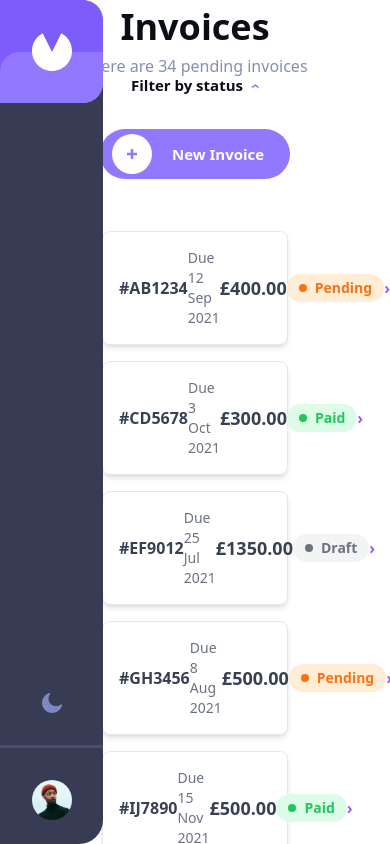
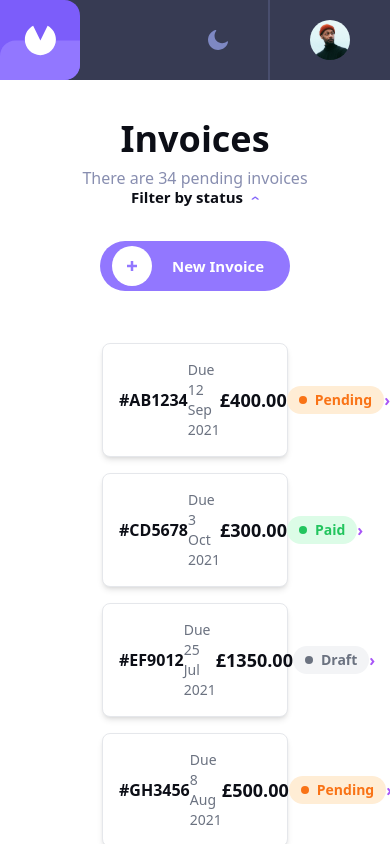
Before and after one commit to LevanMachitadze/fullProject, a React (Vite) app: page / in a window 390 px wide. Shown: the top 844 px of the page. Built offline with nearby package versions, Linux system fonts and the light colour scheme.

Commit message:
feat/change:status,change:darkmode,change:responseve

```diff
--- a/src/App.jsx
+++ b/src/App.jsx
@@ -1,26 +1,46 @@
-import React, { useState } from 'react';
-import './App.css';
-import Header from './component/Header';
-import SideBar from './component/sideBar';
-import EmptyBanner from './component/EmptyBanner';
-import { BrowserRouter as Router, Routes, Route } from 'react-router-dom';
-import Invoices from './component/Invoices';
-import AddInvoice from './component/SideAdd';
+import React, { useState } from "react";
+import "./App.css";
+import Header from "./component/Header";
+import SideBar from "./component/sideBar";
+import EmptyBanner from "./component/EmptyBanner";
+import { BrowserRouter as Router, Routes, Route } from "react-router-dom";
+import Invoices from "./component/Invoices";
+import AddInvoice from "./component/SideAdd";
 
 const App = () => {
-  const [isInvoices, setIsInvoices] = useState(true);
+  const [isLight, setIsLight] = useState(true);
+  const [filterStatus, setFilterStatus] = useState("");
 
   return (
     <Router>
-      <div className='relative w-full'>
-        <div className='fixed left-0 top-0'>{<SideBar />}</div>
-        <div className='m-auto w-[60%]'>
-          <header className='mb-7'>{<Header />}</header>
+      <div
+        className={`relative w-full ${
+          isLight ? "bg-white text-[#0C0E16]" : "bg-[#141625] text-white"
+        }`}
+      >
+        <div className="xl:fixed xl:left-0 w-full xl:w-4 xl:max-w-[1280px] xl:top-0 fixed left-0 top-0">
+          <SideBar isLight={isLight} setIsLight={setIsLight} />
+        </div>
+        <div className="m-auto w-[60%] mt-28 xl:mt-0">
+          <header className="mb-7">
+            <Header isLight={isLight} setFilterStatus={setFilterStatus} />
+          </header>
           <main>
             <Routes>
-              <Route path='/' element={<Invoices />} />
-              <Route path='/sideadd/:id' element={<AddInvoice />} />
-              <Route path='/empty' element={<EmptyBanner />} />
+              <Route
+                path="/"
+                element={
+                  <Invoices isLight={isLight} filterStatus={filterStatus} />
+                }
+              />
+              <Route
+                path="/sideadd/:id"
+                element={<AddInvoice isLight={isLight} />}
+              />
+              <Route
+                path="/empty"
+                element={<EmptyBanner isLight={isLight} />}
+              />
             </Routes>
           </main>
         </div>
--- a/src/component/Header.jsx
+++ b/src/component/Header.jsx
@@ -1,8 +1,8 @@
-import React, { useState } from 'react';
-import upArrow from '../assets/png/uparrow.png';
-import plius from '../assets/png/plius.png';
+import React, { useState } from "react";
+import upArrow from "../assets/png/uparrow.png";
+import plius from "../assets/png/plius.png";
 
-const Header = () => {
+const Header = ({ isLight, setFilterStatus }) => {
   const [isFilterOpen, setIsFilterOpen] = useState(false);
   const [checkedStatus, setCheckedStatus] = useState({
     draft: false,
@@ -19,57 +19,84 @@ const Header = () => {
       ...prevStatus,
       [status]: !prevStatus[status],
     }));
+
+    if (checkedStatus[status]) {
+      setFilterStatus("");
+    } else {
+      setFilterStatus(status);
+    }
   };
 
   return (
-    <header className='flex justify-between items-center flex-col sm:flex-row text-center'>
-      <div>
-        <div>
-          <p className='text-[#0C0E16] text-[36px] font-bold'>Invoices</p>
-          <p className='text-[#888EB0]'>There are 34 pending invoices</p>
-        </div>
+    <header
+      className={`flex justify-between items-center flex-col sm:flex-row text-center ${
+        isLight ? "bg-white text-[#0C0E16]" : "bg-[#141625] text-white"
+      }`}
+    >
+      <div className="xl:w-[200px]">
+        <p className="text-[36px] font-bold">Invoices</p>
+        <p className={`${isLight ? "text-[#888EB0]" : "text-[#DFE3FA]"}`}>
+          There are 34 pending invoices
+        </p>
       </div>
-      <div className='flex items-center gap-9 flex-col sm:flex-row'>
+
+      <div className="flex items-center gap-9 flex-col sm:flex-row">
         <div>
           <p
-            className='flex text-[#0C0E16] items-center gap-2 text-[15px] font-bold leading-[15px]'
+            className="flex items-center gap-2 text-[15px] font-bold leading-[15px] cursor-pointer"
             onClick={toggleFilter}
           >
-            Filter by status{' '}
-            <img src={upArrow} className='w-[8px] h-[4px]' alt='arrow' />
+            Filter by status{" "}
+            <img src={upArrow} className="w-[8px] h-[4px]" alt="arrow" />
           </p>
 
           {isFilterOpen && (
-            <div className='absolute bg-white w-[192px] h-[128px] mt-6 shadow-lg rounded-md flex flex-col'>
+            <div
+              className={`absolute ${
+                isLight ? "bg-white" : "bg-[#373B53]"
+              } w-[192px] h-[128px] mt-6 shadow-lg rounded-md flex flex-col`}
+            >
               {!checkedStatus.pending && !checkedStatus.completed && (
-                <label className='p-2 text-[#0C0E16]'>
+                <label
+                  className={`p-2 items-center justify-start flex ${
+                    isLight ? "text-[#0C0E16]" : "text-[#DFE3FA]"
+                  }`}
+                >
                   <input
-                    type='checkbox'
-                    className='mr-2'
+                    type="checkbox"
+                    className="mr-2"
                     checked={checkedStatus.draft}
-                    onChange={() => handleCheckboxChange('draft')}
+                    onChange={() => handleCheckboxChange("draft")}
                   />
                   Draft
                 </label>
               )}
               {!checkedStatus.draft && !checkedStatus.completed && (
-                <label className='p-2 text-[#0C0E16]'>
+                <label
+                  className={`p-2 items-center justify-start flex ${
+                    isLight ? "text-[#0C0E16]" : "text-[#DFE3FA]"
+                  }`}
+                >
                   <input
-                    type='checkbox'
-                    className='mr-2'
+                    type="checkbox"
+                    className="mr-2 "
                     checked={checkedStatus.pending}
-                    onChange={() => handleCheckboxChange('pending')}
+                    onChange={() => handleCheckboxChange("pending")}
                   />
                   Pending
                 </label>
               )}
               {!checkedStatus.draft && !checkedStatus.pending && (
-                <label className='p-2 text-[#0C0E16]'>
+                <label
+                  className={`p-2 items-center justify-start  flex ${
+                    isLight ? "text-[#0C0E16]" : "text-[#DFE3FA]"
+                  }`}
+                >
                   <input
-                    type='checkbox'
-                    className='mr-2'
+                    type="checkbox"
+                    className="mr-2"
                     checked={checkedStatus.completed}
-                    onChange={() => handleCheckboxChange('completed')}
+                    onChange={() => handleCheckboxChange("paid")}
                   />
                   Completed
                 </label>
@@ -78,11 +105,19 @@ const Header = () => {
           )}
         </div>
 
-        <button className='w-[190px] h-[50px] pl-3 bg-[#9277FF] leading-[33px] rounded-[50px] flex items-center gap-5'>
-          <div className='w-[40px] h-[40px] bg-white flex items-center justify-center rounded-3xl'>
-            <img src={plius} alt='plius' />
+        <button
+          className={`w-[190px] h-[50px] pl-3 rounded-[50px] flex items-center gap-5 ${
+            isLight ? "bg-[#9277FF]" : "bg-[#7C5DFA]"
+          }`}
+        >
+          <div
+            className={`w-[40px] h-[40px] flex items-center justify-center rounded-3xl ${
+              isLight ? "bg-white" : "bg-white"
+            }`}
+          >
+            <img src={plius} alt="plius" />
           </div>
-          <p className='text-white text-[15px] font-bold leading-[15px]'>
+          <p className="text-white text-[15px] font-bold leading-[15px]">
             New Invoice
           </p>
         </button>
--- a/src/component/Invoices.jsx
+++ b/src/component/Invoices.jsx
@@ -1,8 +1,8 @@
-import React, { useState, useEffect } from 'react';
-import { useNavigate } from 'react-router-dom';
-import content from '../../local.json';
+import React, { useState, useEffect } from "react";
+import { useNavigate } from "react-router-dom";
+import content from "../../local.json";
 
-const Invoices = () => {
+const Invoices = ({ isLight, filterStatus }) => {
   const [invoices, setInvoices] = useState([]);
   const [loading, setLoading] = useState(true);
   const [selectedInvoice, setSelectedInvoice] = useState(null);
@@ -19,31 +19,32 @@ const Invoices = () => {
 
     fetchInvoices();
   }, []);
+
   const handleMarkAsPaid = () => {
     if (selectedInvoice) {
       const updatedInvoices = invoices.map((invoice) =>
         invoice.id === selectedInvoice.id
-          ? { ...invoice, status: 'paid' }
+          ? { ...invoice, status: "paid" }
           : invoice
       );
       setInvoices(updatedInvoices);
-      setSelectedInvoice({ ...selectedInvoice, status: 'paid' });
+      setSelectedInvoice({ ...selectedInvoice, status: "paid" });
     }
   };
 
   const getStatusClasses = (status) => {
-    if (status.toLowerCase() === 'paid') return 'bg-green-100 text-green-500';
-    if (status.toLowerCase() === 'pending')
-      return 'bg-orange-100 text-orange-500';
-    if (status.toLowerCase() === 'draft') return 'bg-gray-100 text-gray-500';
-    return '';
+    if (status.toLowerCase() === "paid") return "bg-green-100 text-green-500";
+    if (status.toLowerCase() === "pending")
+      return "bg-orange-100 text-orange-500";
+    if (status.toLowerCase() === "draft") return "bg-gray-100 text-gray-500";
+    return "";
   };
 
   const getDotColor = (status) => {
-    if (status.toLowerCase() === 'paid') return 'bg-green-500';
-    if (status.toLowerCase() === 'pending') return 'bg-orange-500';
-    if (status.toLowerCase() === 'draft') return 'bg-gray-500';
-    return '';
+    if (status.toLowerCase() === "paid") return "bg-green-500";
+    if (status.toLowerCase() === "pending") return "bg-orange-500";
+    if (status.toLowerCase() === "draft") return "bg-gray-500";
+    return "";
   };
 
   const handleInvoiceClick = (invoice) => {
@@ -75,19 +76,33 @@ const Invoices = () => {
     navigate(`/sideadd/${invoice.id}`);
   };
 
+  const filteredInvoices = filterStatus
+    ? invoices.filter(
+        (invoice) => invoice.status.toLowerCase() === filterStatus
+      )
+    : invoices;
+
   return (
-    <div className='max-w-4xl mx-auto p-6'>
+    <div
+      className={`max-w-4xl mx-auto p-6 ${
+        isLight ? "bg-white text-[#0C0E16]" : "bg-[#141625] text-white"
+      }`}
+    >
       {loading ? (
-        <div className='text-center py-4'>Loading...</div>
+        <div className="text-center py-4">Loading...</div>
       ) : selectedInvoice ? (
         <div>
-          <button onClick={handleBackButtonClick} className='mb-4 underline'>
+          <button onClick={handleBackButtonClick} className="mb-4 underline">
             Go back
           </button>
-          <div className='p-6 border rounded-lg shadow-md bg-white mb-16'>
-            <div className='flex justify-between items-center mb-6'>
-              <div className='flex items-center'>
-                <span className='mr-2'>Status</span>
+          <div
+            className={`p-6 border rounded-lg shadow-md ${
+              isLight ? "bg-white text-[#0C0E16]" : "bg-[#1E2139] text-white"
+            } mb-16`}
+          >
+            <div className="flex justify-between items-center mb-6">
+              <div className="flex items-center">
+                <span className="mr-2">Status</span>
                 <div
                   className={`px-4 py-2 rounded-full font-semibold ${getStatusClasses(
                     selectedInvoice.status
@@ -97,22 +112,22 @@ const Invoices = () => {
                 </div>
               </div>
               <div>
-                <div className='flex space-x-4'>
+                <div className="flex space-x-4">
                   <button
                     onClick={() => handleEditInvoice(selectedInvoice)}
-                    className='px-4 py-2 text-[#7E88C3] bg-gray-100 rounded-full font-bold hover:bg-gray-200'
+                    className="px-4 py-2 text-[#7E88C3] bg-gray-100 rounded-full font-bold hover:bg-gray-200"
                   >
                     Edit
                   </button>
                   <button
                     onClick={handleOpenDeleteModal}
-                    className='px-4 py-2 text-white bg-red-500 rounded-full font-bold hover:bg-red-600'
+                    className="px-4 py-2 text-white bg-red-500 rounded-full font-bold hover:bg-red-600"
                   >
                     Delete
                   </button>
                   <button
                     onClick={handleMarkAsPaid}
-                    className='px-4 py-2 text-white bg-purple-500 rounded-full font-bold hover:bg-purple-600'
+                    className="px-4 py-2 text-white bg-purple-500 rounded-full font-bold hover:bg-purple-600"
                   >
                     Mark as Paid
                   </button>
@@ -120,28 +135,32 @@ const Invoices = () => {
               </div>
             </div>
 
-            <div className='p-6 border rounded-lg shadow-md bg-white'>
-              <div className='flex justify-between items-center'>
+            <div
+              className={`p-6 border rounded-lg shadow-md ${
+                isLight ? "bg-white" : "bg-[#1E2139]"
+              }`}
+            >
+              <div className="flex justify-between items-center">
                 <div>
-                  <h2 className='text-2xl font-bold'>#{selectedInvoice.id}</h2>
+                  <h2 className="text-2xl font-bold">{`#${selectedInvoice.id}`}</h2>
                   <p>{selectedInvoice.itemName}</p>
                 </div>
-                <div className='flex flex-col'>
+                <div className="flex flex-col">
                   <span>{selectedInvoice.fromStreet}</span>
                   <span>{selectedInvoice.fromCity}</span>
                   <span>{selectedInvoice.fromPostCode}</span>
                   <span>{selectedInvoice.fromCountry}</span>
                 </div>
               </div>
-              <div className='flex items-start justify-between mt-4'>
+              <div className="flex items-start justify-between mt-4">
                 <div>
-                  <p className='text-gray-500'>Invoice Date</p>
-                  <p className='font-bold'>{`${selectedInvoice.date} ${selectedInvoice.month} ${selectedInvoice.year}`}</p>
+                  <p className="text-gray-500">Invoice Date</p>
+                  <p className="font-bold">{`${selectedInvoice.date} ${selectedInvoice.month} ${selectedInvoice.year}`}</p>
                 </div>
                 <div>
-                  <p className='text-gray-500'>Bill To</p>
-                  <p className='font-bold'>{selectedInvoice.name}</p>
-                  <div className='flex flex-col'>
+                  <p className="text-gray-500">Bill To</p>
+                  <p className="font-bold">{selectedInvoice.name}</p>
+                  <div className="flex flex-col">
                     <span>{selectedInvoice.street}</span>
                     <span>{selectedInvoice.city}</span>
                     <span>{selectedInvoice.postCode}</span>
@@ -149,28 +168,28 @@ const Invoices = () => {
                   </div>
                 </div>
                 <div>
-                  <p className='text-gray-500'>Sent to</p>
-                  <p className='font-bold'>{selectedInvoice.email}</p>
+                  <p className="text-gray-500">Sent to</p>
+                  <p className="font-bold">{selectedInvoice.email}</p>
                 </div>
               </div>
-              <div className='mt-8 bg-gray-50 rounded-lg'>
-                <table className='w-full'>
+              <div className="mt-8 bg-gray-50 rounded-lg">
+                <table className="w-full">
                   <thead>
-                    <tr className='text-left text-gray-500 text-sm'>
-                      <th className='py-2'>Item Name</th>
-                      <th className='py-2'>QTY.</th>
-                      <th className='py-2'>Price</th>
-                      <th className='py-2'>Total</th>
+                    <tr className="text-left text-gray-500 text-sm">
+                      <th className="py-2">Item Name</th>
+                      <th className="py-2">QTY.</th>
+                      <th className="py-2">Price</th>
+                      <th className="py-2">Total</th>
                     </tr>
                   </thead>
                   <tbody>
-                    <tr className='border-t'>
-                      <td className='py-2'>{selectedInvoice.itemName}</td>
-                      <td className='py-2'>{selectedInvoice.quantity}</td>
-                      <td className='py-2'>
+                    <tr className="border-t">
+                      <td className="py-2">{selectedInvoice.itemName}</td>
+                      <td className="py-2">{selectedInvoice.quantity}</td>
+                      <td className="py-2">
                         £{selectedInvoice.price.toFixed(2)}
                       </td>
-                      <td className='py-2'>
+                      <td className="py-2">
                         £
                         {(
                           selectedInvoice.quantity * selectedInvoice.price
@@ -179,9 +198,15 @@ const Invoices = () => {
                     </tr>
                   </tbody>
                 </table>
-                <div className='flex justify-between items-center mt-4 bg-[#373B53] text-white w-full h-[80px] rounded-b-[8px] p-4'>
+                <div
+                  className={`flex justify-between items-center mt-4 ${
+                    isLight
+                      ? "bg-[#373B53] text-white"
+                      : "bg-[#141625] text-white"
+                  } w-full h-[80px] rounded-b-[8px] p-4`}
+                >
                   <span>Amount Due</span>
-                  <span className='ml-2 text-xl font-bold'>
+                  <span className="ml-2 text-xl font-bold">
                     £
                     {(selectedInvoice.quantity * selectedInvoice.price).toFixed(
                       2
@@ -193,18 +218,20 @@ const Invoices = () => {
           </div>
         </div>
       ) : (
-        <div className='space-y-4'>
-          {invoices.map((invoice, index) => (
+        <div className="space-y-4">
+          {filteredInvoices.map((invoice, index) => (
             <div
               key={index}
-              className='p-4 border rounded-lg shadow-md flex items-center justify-between bg-white hover:shadow-lg cursor-pointer'
+              className={`p-4 border rounded-lg shadow-md flex items-center justify-between cursor-pointer ${
+                isLight ? "bg-white text-[#0C0E16]" : "bg-[#1E2139] text-white"
+              }`}
               onClick={() => handleInvoiceClick(invoice)}
             >
-              <div className='font-bold text-gray-700'>#{invoice.id}</div>
-              <div className='text-gray-500 text-sm'>
+              <div className="font-bold text-[#0C0E16]">#{invoice.id}</div>
+              <div className="text-gray-500 text-sm">
                 Due {invoice.date} {invoice.month} {invoice.year}
               </div>
-              <div className='font-bold text-lg text-gray-700'>
+              <div className="font-bold text-lg text-[#0C0E16]">
                 £{(invoice.quantity * invoice.price).toFixed(2)}
               </div>
               <div
@@ -219,27 +246,35 @@ const Invoices = () => {
                 ></div>
                 {invoice.status}
               </div>
-              <div className='text-purple-500 font-bold'>›</div>
+              <div className="text-purple-500 font-bold">›</div>
             </div>
           ))}
         </div>
       )}
 
       {deleteAlert && (
-        <div className='fixed inset-0 bg-black bg-opacity-50 z-10 flex justify-center items-center'>
-          <div className='bg-white p-6 rounded-lg shadow-lg z-20 w-[400px]'>
-            <h2 className='text-xl font-bold mb-4'>Confirm Deletion</h2>
-            <p>Are you sure you want to delete this invoice?</p>
-            <div className='mt-6 flex justify-end space-x-4'>
+        <div className="fixed inset-0 bg-black bg-opacity-50 z-10 flex justify-center items-center">
+          <div
+            className={`bg-white p-6 rounded-lg shadow-lg z-20 w-[400px] ${
+              isLight ? "bg-white" : "bg-[#1E2139]"
+            }`}
+          >
+            <h2 className="text-xl font-bold text-white mb-4">
+              Confirm Deletion
+            </h2>
+            <p className="text-white">
+              Are you sure you want to delete this invoice?
+            </p>
+            <div className="mt-6 flex justify-end space-x-4">
               <button
                 onClick={handleCloseDeleteModal}
-                className='px-4 py-2 bg-gray-200 rounded-full font-bold hover:bg-gray-300'
+                className="px-4 py-2 bg-gray-200 rounded-full font-bold hover:bg-gray-300"
               >
                 Cancel
               </button>
               <button
                 onClick={handleDeleteInvoice}
-                className='px-4 py-2 text-white bg-red-500 rounded-full font-bold hover:bg-red-600'
+                className="px-4 py-2 text-white bg-red-500 rounded-full font-bold hover:bg-red-600"
               >
                 Delete
               </button>
--- a/src/component/SideBar.jsx
+++ b/src/component/SideBar.jsx
@@ -1,38 +1,41 @@
-import React, { useState } from "react";
+import React from "react";
 import Moon from "../assets/svg/Moon.svg";
 import SidebarLogo from "../assets/svg/SidebarLogo.svg";
 import SideBarMen from "../assets/svg/SidebarMen.svg";
 import SideBarCircle from "../assets/svg/SidebarCircle.svg";
 
-const SideBar = () => {
-  const [isLight, setIsLight] = useState(true);
-
+const SideBar = ({ isLight, setIsLight }) => {
   const handleLightClick = () => {
     setIsLight(!isLight);
   };
 
   return (
     <div
-      className={`flex flex-col h-screen w-[103px] rounded-r-3xl items-center justify-between ${
+      className={`flex xl:flex-col xl:h-screen xl:w-[103px] xl:rounded-r-3xl items-center justify-between h-[80px] ${
         isLight ? "bg-[#373B53]" : "bg-[#1E2139]"
-      }`}>
+      }`}
+    >
       <div>
-        <img src={SidebarLogo} alt='Sidebar Logo' />
+        <img
+          src={SidebarLogo}
+          className="xl:w-[103px] xl:h-[103px] w-[80px] h-[80px]"
+          alt="Sidebar Logo"
+        />
       </div>
-      <div className='flex flex-col justify-center items-center'>
-        <div>
+      <div className="flex xl:flex-col xl:gap-0 gap-10  justify-center items-center mr-10 xl:mr-0 ">
+        <div className="">
           <img
             src={isLight ? Moon : SideBarCircle}
-            alt='Moon or Circle'
-            className={`mb-[32.1px] cursor-pointer ${
+            alt="Moon or Circle"
+            className={`xl:mb-[32.1px] cursor-pointer ${
               !isLight ? "w-[20px] h-[20px]" : ""
             }`}
             onClick={handleLightClick}
           />
         </div>
-        <div className='w-[103px] h-[2.5px] bg-[#494E6E] mb-[32.1px]' />
+        <div className="xl:w-[103px] w-[2.5px] h-[80px]  xl:h-[2.5px] bg-[#494E6E] xl:mb-[32.1px]" />
         <div>
-          <img src={SideBarMen} alt='Sidebar Menu' className='mb-[24px]' />
+          <img src={SideBarMen} alt="Sidebar Menu" className="xl:mb-[24px]" />
         </div>
       </div>
     </div>
--- a/tailwind.config.js
+++ b/tailwind.config.js
@@ -1,8 +1,10 @@
 /** @type {import('tailwindcss').Config} */
 export default {
-  content: ['./index.html', './src/**/*.{js,ts,jsx,tsx}'],
+  content: ["./index.html", "./src/**/*.{js,ts,jsx,tsx}"],
   theme: {
-    extend: {},
+    extend: {
+      colors: {},
+    },
   },
   plugins: [],
 };
```
